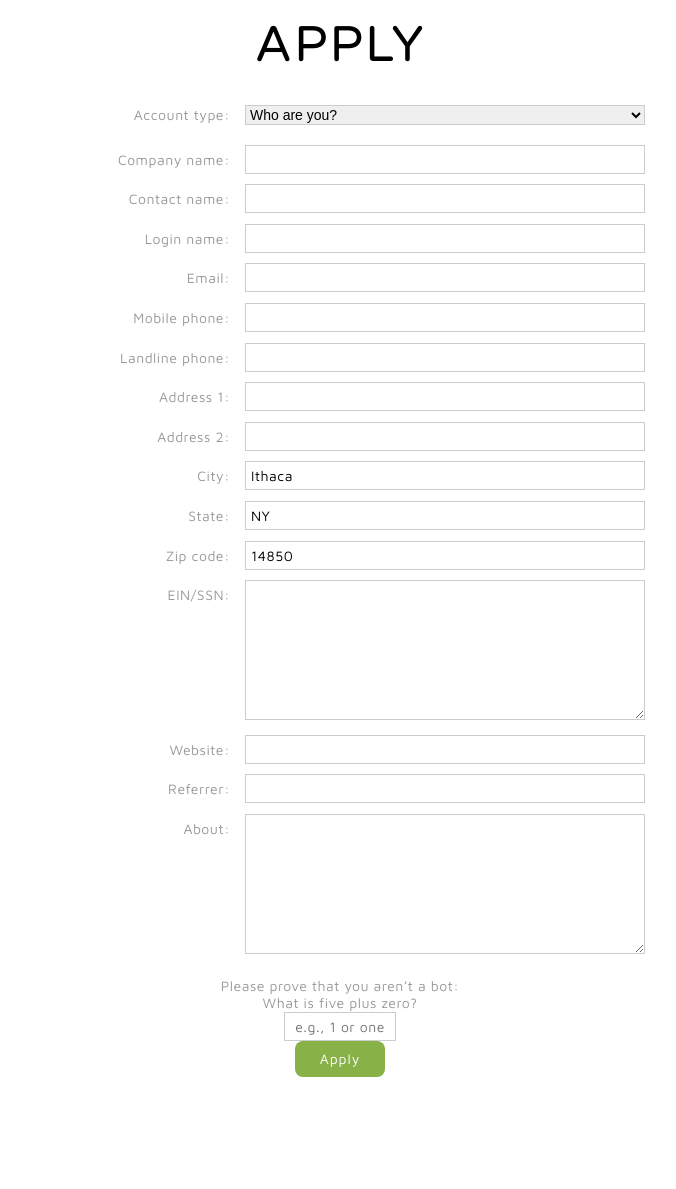
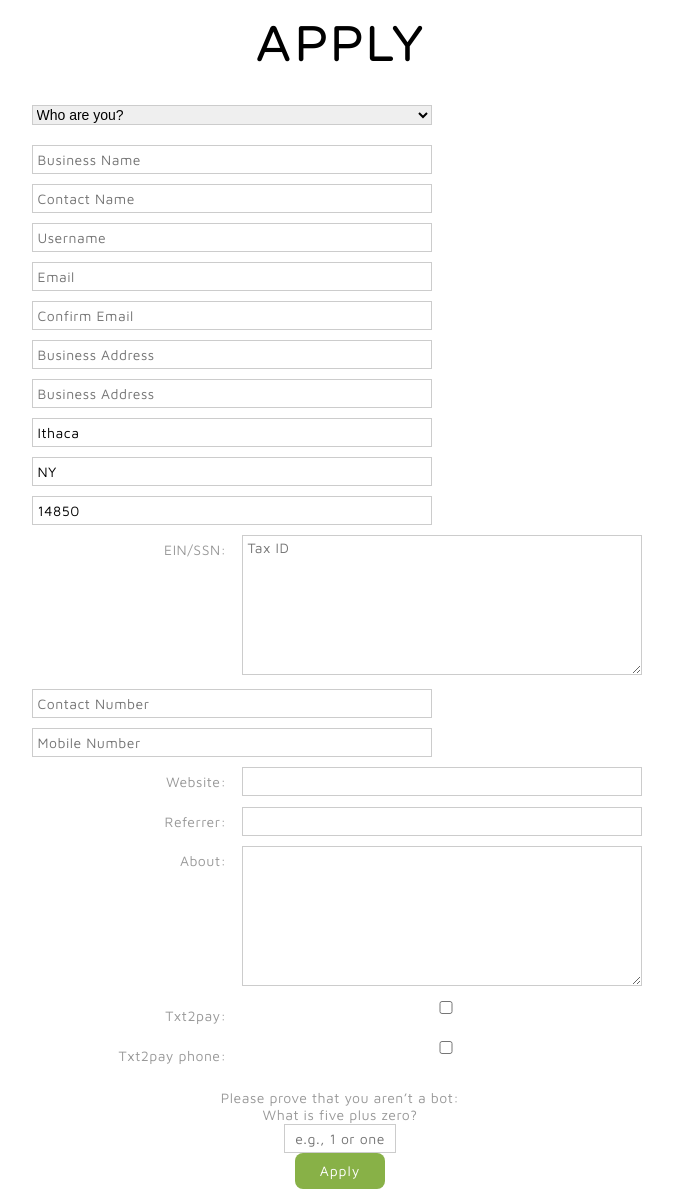
Before and after one commit to patientdev/ithacash, a Django app: page /apply/ in a window 1280 px wide. Shown: the part 187-1376 px from the top of the page, without its empty margins (300-976 px from the left). Before the commit the page ends 1264 px from the top, so only its background shows below. Run offline with Django 3.2, Linux system fonts and the light colour scheme; some libraries are stand-ins or nearby versions.

Commit message:
Setting up ModelForm for accounts signup page

```diff
--- a/ithacash_dev/urls.py
+++ b/ithacash_dev/urls.py
@@ -23,4 +23,5 @@ urlpatterns = [
     url(r'^admin/', include(admin.site.urls)),
     url(r'^$', 'signup.views.front'),
     url(r'^apply/', 'signup.views.apply'),
+    url(r'^account/', 'signup.views.account'),
 ]+ static(settings.STATIC_URL, document_root=settings.STATIC_ROOT)
--- a/signup/models.py
+++ b/signup/models.py
@@ -16,26 +16,46 @@ class SignUp(models.Model):
 	contact_name = models.CharField(max_length=255)
 	login_name = models.CharField(max_length=255)
 	email = models.EmailField(max_length=255)
-	mobile_phone = models.CharField(max_length=255, blank=True)
-	landline_phone = models.CharField(max_length=255, blank=True)
+	email_confirm = models.EmailField(max_length=255)
 	address_1 = models.CharField(max_length=255, blank=True)
 	address_2 = models.CharField(max_length=255, blank=True)
-	city =models.CharField(max_length=255, blank=True)
-	state = models.CharField(max_length=255, blank=True)
-	zip_code = models.CharField(max_length=255, blank=True)
+	city =models.CharField(max_length=255, blank=True, default="Ithaca")
+	state = models.CharField(max_length=255, blank=True, default="NY")
+	zip_code = models.CharField(max_length=255, blank=True, default="14850")
 	tin_last4 = models.IntegerField()
 	tin = EncryptedCharField(max_length=255)
+	landline_phone = models.CharField(max_length=255, blank=True)
+	mobile_phone = models.CharField(max_length=255, blank=True)
 	website = models.URLField(max_length=255, blank=True)
 	referrer = models.CharField(max_length=255, blank=True)
 	about = models.TextField(max_length=255, blank=True)
+	txt2pay = models.BooleanField()
+	txt2pay_phone = models.BooleanField()
 
 class SignUpForm(ModelForm):
 
 	error_css_class = 'error'
 	required_css_class = 'required'
 
+	auto_id = False
+
 	def __init__(self, *args, **kwargs):
 		super(SignUpForm, self).__init__(*args, **kwargs)
+
+		# Placeholders
+		self.fields['login_name'].widget.attrs['placeholder'] = 'Username'
+		self.fields['email'].widget.attrs['placeholder'] = 'Email'
+		self.fields['email_confirm'].widget.attrs['placeholder'] = 'Confirm Email'
+		self.fields['company_name'].widget.attrs['placeholder'] = 'Business Name'
+		self.fields['contact_name'].widget.attrs['placeholder'] = 'Contact Name'
+		self.fields['tin'].widget.attrs['placeholder'] = 'Tax ID'
+		self.fields['address_1'].widget.attrs['placeholder'] = 'Business Address'
+		self.fields['address_2'].widget.attrs['placeholder'] = 'Business Address'
+		self.fields['city'].widget.attrs['placeholder'] = 'City'
+		self.fields['state'].widget.attrs['placeholder'] = 'State'
+		self.fields['zip_code'].widget.attrs['placeholder'] = 'Zip Code'
+		self.fields['landline_phone'].widget.attrs['placeholder'] = 'Contact Number'
+		self.fields['mobile_phone'].widget.attrs['placeholder'] = 'Mobile Number'
 
 		self.fields['account_type'].widget.attrs['required'] = True
 		self.fields['company_name'].widget.attrs['required'] = True
@@ -51,5 +71,20 @@ class SignUpForm(ModelForm):
 
 	class Meta:
 		model = SignUp
-
 		exclude = ['tin_last4']
+		labels = {
+			'login_name': False,
+			'email': False,
+			'email_confirm': False,
+			'account_type': False,
+			'company_name': False,
+			'contact_name': False,
+			'mobile_phone': False,
+			'landline_phone': False,
+			'address_1': False,
+			'address_2': False,
+			'city': False,
+			'state': False,
+			'zip_code': False,
+			'tin' : False
+		}
--- a/signup/urls.py
+++ b/signup/urls.py
@@ -26,4 +26,5 @@ urlpatterns = [
     url(r'^admin/', include(admin.site.urls)),
     url(r'^$', 'apps.signup.front'),
     url(r'^apply/', 'apps.signup.apply'),
+    url(r'^account/', 'apps.signup.account'),
 ]+ static(settings.STATIC_URL, document_root=settings.STATIC_ROOT)
--- a/signup/views.py
+++ b/signup/views.py
@@ -7,6 +7,11 @@ from signup.utils import CyclosCSV, IthacashCSV
 
 def front(request):
 	return render(request, 'front.html')
+
+def account(request):
+	form = SignUpForm()
+	context = { 'form': form }
+	return render(request, 'account.html', context)
 
 def apply(request):
 	if request.method == 'POST':
```
Also changed, not shown: templates/account.html (+46 -23 lines), 8 other files.
